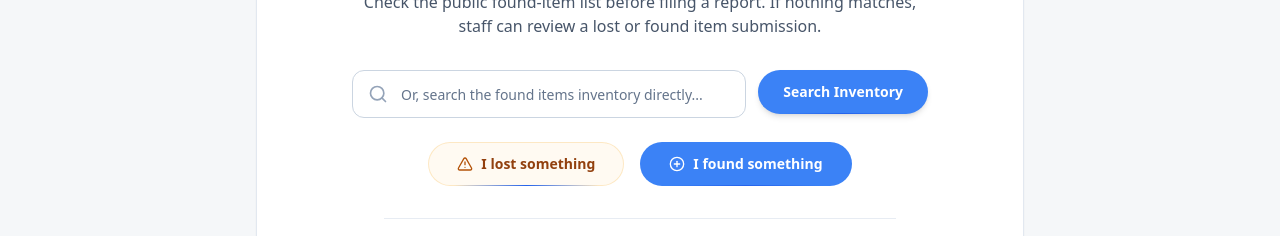
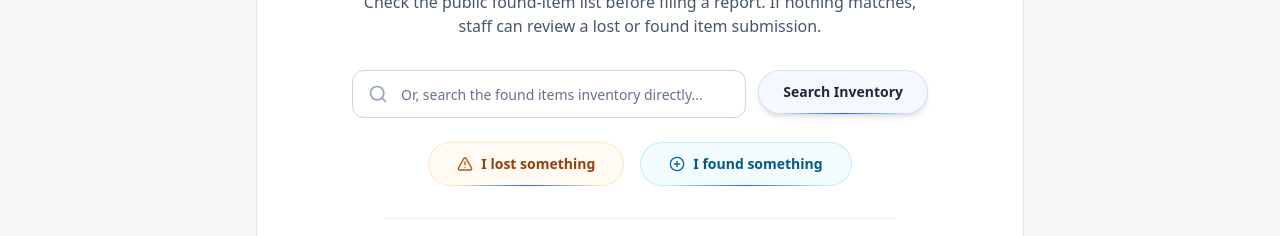
Before and after one commit to sashwatc/WebCodingDev26, a React (Vite) app: page /#/Home in a window 1280 px wide. Shown: the part 243-479 px from the top of the page. Built offline with nearby package versions, Linux system fonts and the light colour scheme; no server answers.

Commit message:
Change solid variant buttons to neon default buttons in Home page

```diff
--- a/src/pages/Home.jsx
+++ b/src/pages/Home.jsx
@@ -53,7 +53,7 @@ export default function Home() {
                   placeholder={t("home.quick_search_placeholder", "Or, search the found items inventory directly...")}
                 />
               </div>
-              <Button type="submit" variant="solid" className="px-6 shadow-md">
+              <Button type="submit" className="px-6 shadow-md">
                 {t("home.search_inventory", "Search Inventory")}
               </Button>
             </form>
@@ -67,8 +67,8 @@ export default function Home() {
               </Button>
             </Link>
             <Link to="/ReportFound">
-              <Button variant="solid" className="flex items-center gap-2">
-                <PlusCircle className="w-4 h-4 text-white" />
+              <Button variant="default" className="flex items-center gap-2 border-sky-500/20 bg-sky-500/5 text-sky-800 dark:text-sky-100 hover:bg-sky-500/10">
+                <PlusCircle className="w-4 h-4 text-sky-700" />
                 {t("home.found_something", "I found something")}
               </Button>
             </Link>
@@ -95,7 +95,7 @@ export default function Home() {
                     {t("home.moderator_active_desc", "Review pending items, claims, and reports.")}
                   </p>
                 </div>
-                <Button asChild variant="solid" size="sm" className="w-full sm:w-auto flex-shrink-0">
+                <Button asChild variant="default" size="sm" className="w-full sm:w-auto flex-shrink-0">
                   <Link to="/AdminDashboard">
                     {t("home.go_to_admin_panel", "Open Admin Dashboard")}
                   </Link>
```
